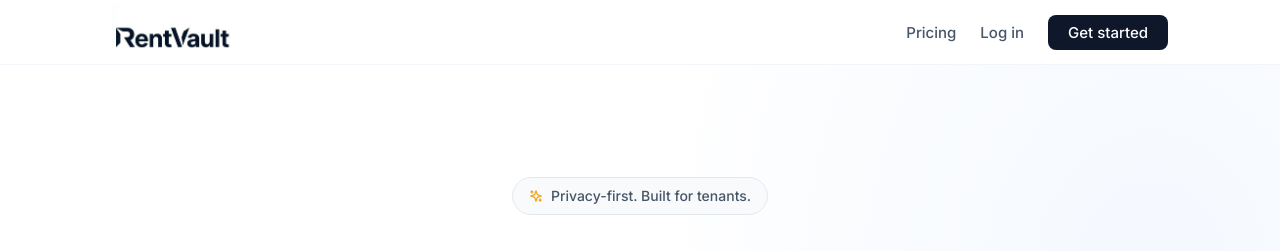
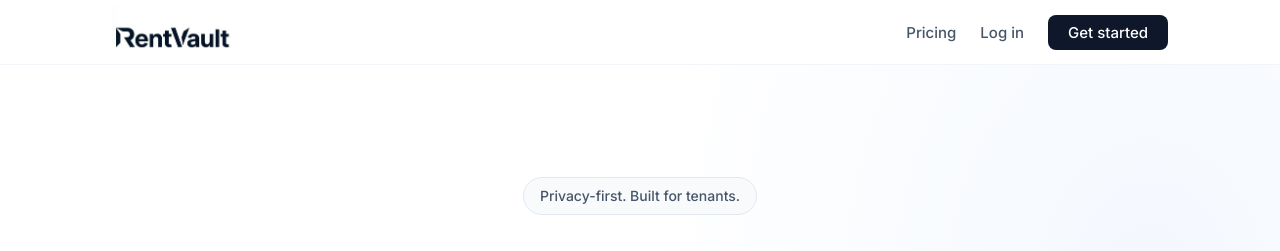
Before and after one commit to pipiagiorgi-rgb/guard-rent, a Next.js app: page / in a window 1280 px wide. Shown: the top 251 px of the page. Built offline with nearby package versions, Linux system fonts and the light colour scheme; no server answers.

Commit message:
Landing: remove sparkle icon from Privacy-first badge

```diff
--- a/src/app/page.tsx
+++ b/src/app/page.tsx
@@ -1,6 +1,6 @@
 import type { Metadata } from 'next'
 import Link from 'next/link'
-import { FileText, Clock, Lock, Upload, Camera, Bell, FileDown, Users, Shield, Eye, ArrowRight, Check, Sparkles } from 'lucide-react'
+import { FileText, Clock, Lock, Upload, Camera, Bell, FileDown, Users, Shield, Eye, ArrowRight, Check } from 'lucide-react'
 
 export const metadata: Metadata = {
     title: 'RentVault | Protect Your Rental Deposit',
@@ -18,7 +18,6 @@ export default function Home() {
                 <div className="max-w-[1120px] mx-auto text-center">
                     {/* Badge */}
                     <div className="inline-flex items-center gap-2 px-4 py-2 bg-slate-50 border border-slate-200 rounded-full mb-8 animate-fade-in-up opacity-0">
-                        <Sparkles size={14} className="text-amber-500" />
                         <span className="text-sm font-medium text-slate-600">Privacy-first. Built for tenants.</span>
                     </div>
 
```
